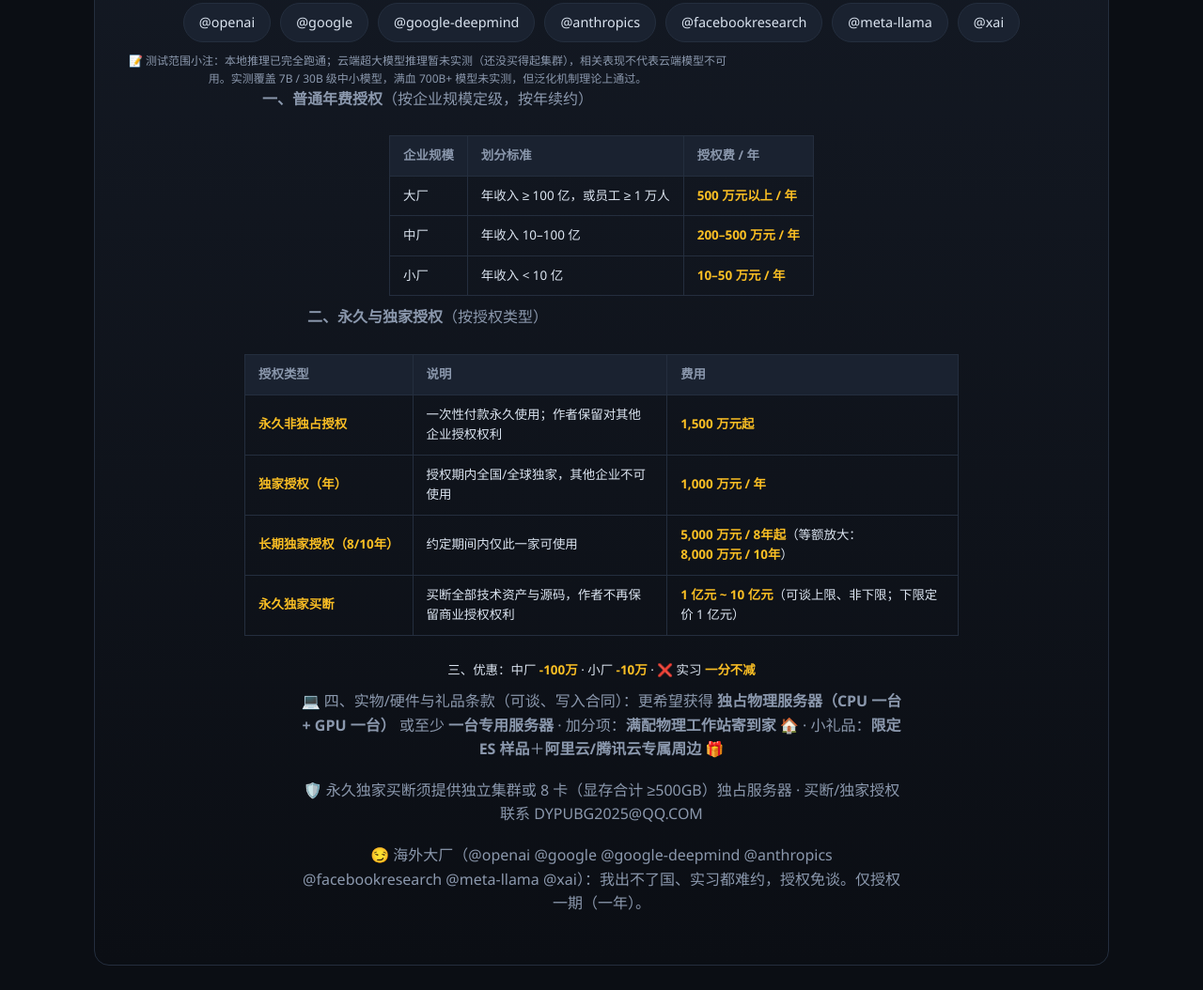
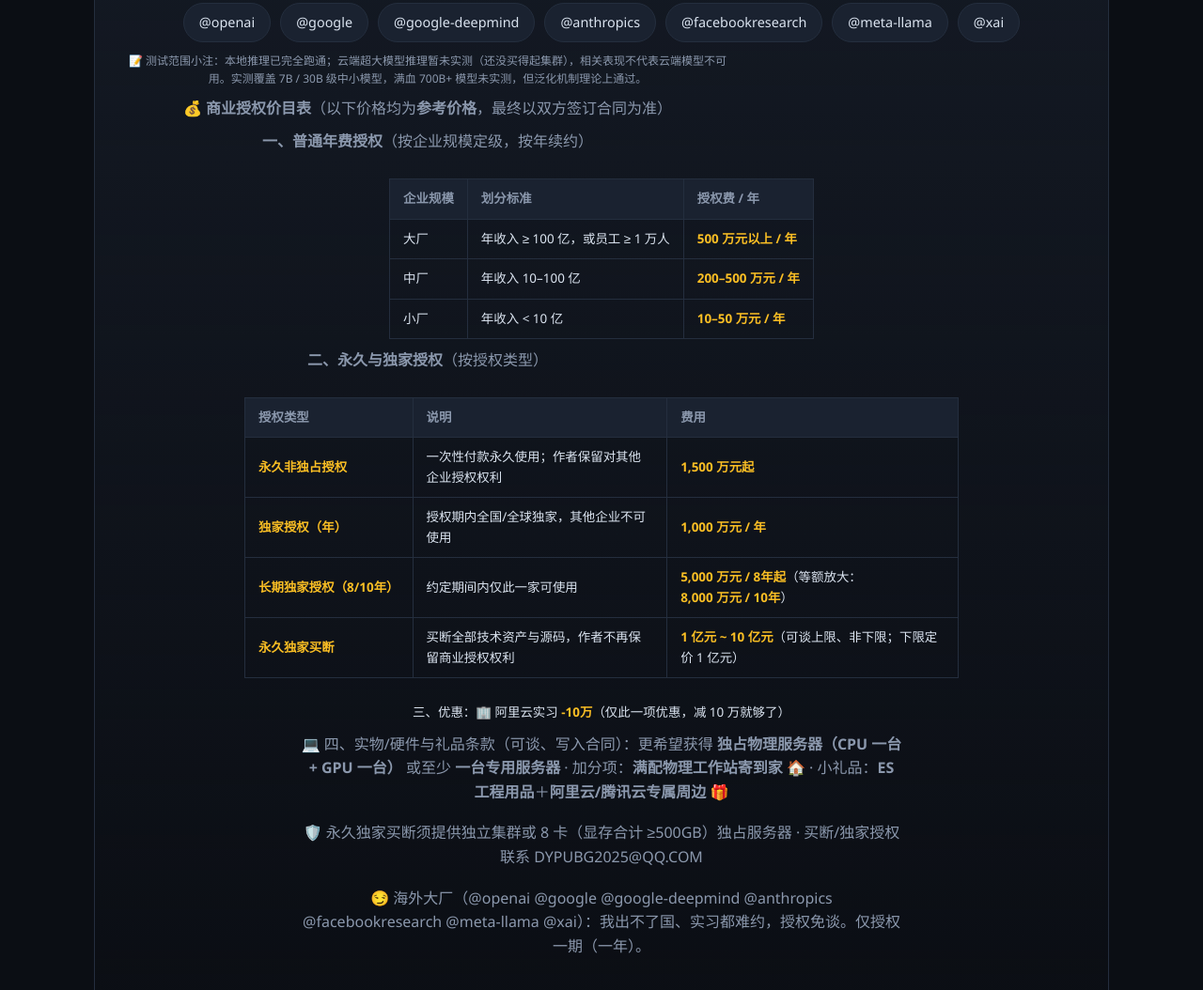
Before and after one commit to 091635Aa/1.5B-beats-big-labs, a plain HTML site: page index.html in a window 1280 px wide. Shown: the part 5666-6720 px from the top of the page at 94% size. Drawn offline with Linux system fonts and the light colour scheme.

Commit message:
定价更新：优惠条款改为阿里云实习减10万、小礼品改为ES工程用品、标注参考价格

```diff
--- a/index.html
+++ b/index.html
@@ -382,7 +382,8 @@
         <span class="at">@openai</span><span class="at">@google</span><span class="at">@google-deepmind</span><span class="at">@anthropics</span><span class="at">@facebookresearch</span><span class="at">@meta-llama</span><span class="at">@xai</span>
       </div>
       <p style="margin:10px 0 0 0;color:var(--dim);font-size:12px">📝 测试范围小注：本地推理已完全跑通；云端超大模型推理暂未实测（还没买得起集群），相关表现不代表云端模型不可用。实测覆盖 7B / 30B 级中小模型，满血 700B+ 模型未实测，但泛化机制理论上通过。</p>
-      <p style="margin:0 0 6px 0;color:var(--dim)"><b>一、普通年费授权</b>（按企业规模定级，按年续约）</p>
+      <p style="margin:10px 0 6px 0;color:var(--dim)"><b>💰 商业授权价目表</b>（<span style="color:var(--dim)">以下价格均为<b>参考价格</b>，最终以双方签订合同为准</span>）</p>
+      <p style="margin:10px 0 6px 0;color:var(--dim)"><b>一、普通年费授权</b>（按企业规模定级，按年续约）</p>
       <table class="price">
         <tr><th>企业规模</th><th>划分标准</th><th>授权费 / 年</th></tr>
         <tr><td>大厂</td><td>年收入 ≥ 100 亿，或员工 ≥ 1 万人</td><td><b>500 万元以上 / 年</b></td></tr>
@@ -397,8 +398,8 @@
         <tr><td><b>长期独家授权（8/10年）</b></td><td>约定期间内仅此一家可使用</td><td><b>5,000 万元 / 8年起</b>（等额放大：<b>8,000 万元 / 10年</b>）</td></tr>
         <tr><td><b>永久独家买断</b></td><td>买断全部技术资产与源码，作者不再保留商业授权权利</td><td><b>1 亿元 ~ 10 亿元</b>（可谈上限、非下限；下限定价 1 亿元）</td></tr>
       </table>
-      <div class="price disc">三、优惠：中厂 <b>-100万</b> · 小厂 <b>-10万</b> · ❌ 实习 <b>一分不减</b></div>
-      <p style="margin-top:10px;color:var(--dim)">💻 四、实物/硬件与礼品条款（可谈、写入合同）：更希望获得 <b>独占物理服务器（CPU 一台 + GPU 一台）</b> 或至少 <b>一台专用服务器</b> · 加分项：<b>满配物理工作站寄到家 🏠</b> · 小礼品：<b>限定 ES 样品</b>＋<b>阿里云/腾讯云专属周边 🎁</b></p>
+      <div class="price disc">三、优惠：🏢 阿里云实习 <b>-10万</b>（仅此一项优惠，减 10 万就够了）</div>
+      <p style="margin-top:10px;color:var(--dim)">💻 四、实物/硬件与礼品条款（可谈、写入合同）：更希望获得 <b>独占物理服务器（CPU 一台 + GPU 一台）</b> 或至少 <b>一台专用服务器</b> · 加分项：<b>满配物理工作站寄到家 🏠</b> · 小礼品：<b>ES 工程用品</b>＋<b>阿里云/腾讯云专属周边 🎁</b></p>
       <p style="margin-top:14px;color:var(--dim)">🛡️ 永久独家买断须提供独立集群或 8 卡（显存合计 ≥500GB）独占服务器 · 买断/独家授权联系 DYPUBG2025@QQ.COM</p>
       <p style="margin-top:6px;color:var(--dim)">😏 海外大厂（@openai @google @google-deepmind @anthropics @facebookresearch @meta-llama @xai）：我出不了国、实习都难约，授权免谈。仅授权一期（一年）。</p>
     </div>
```
